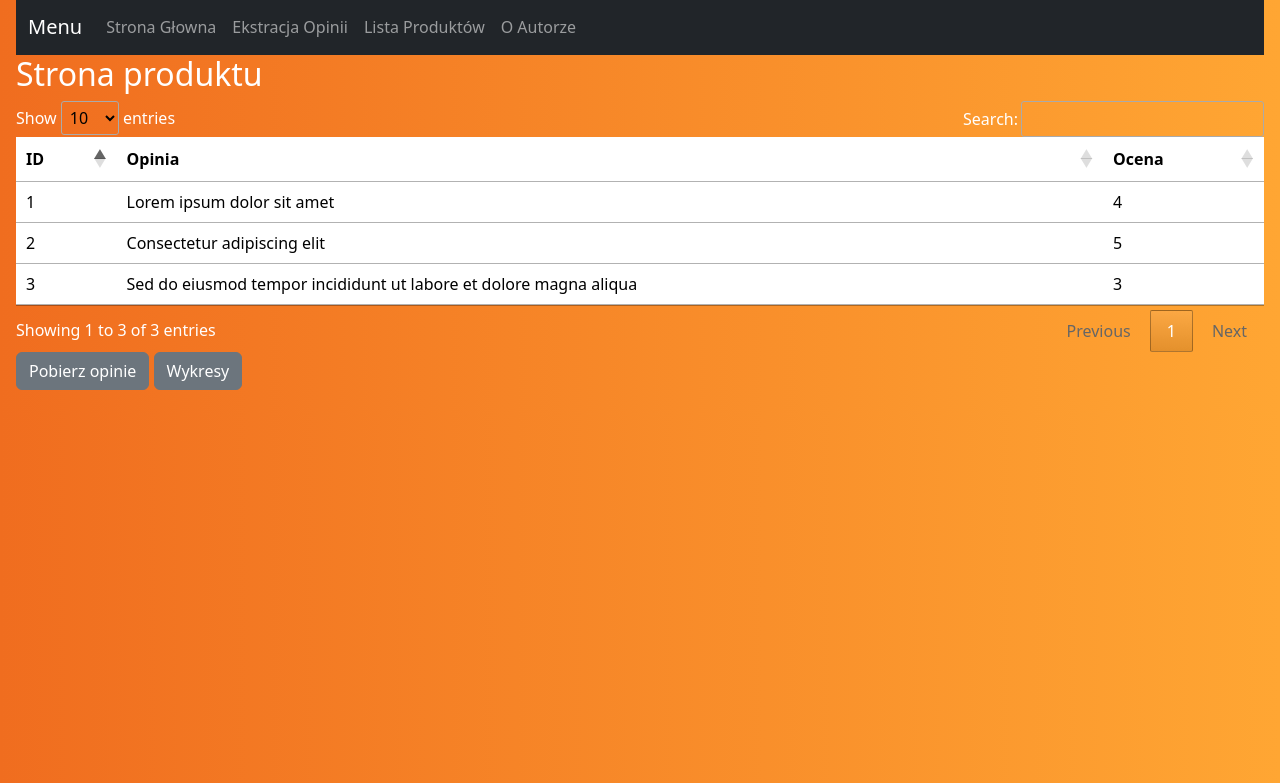
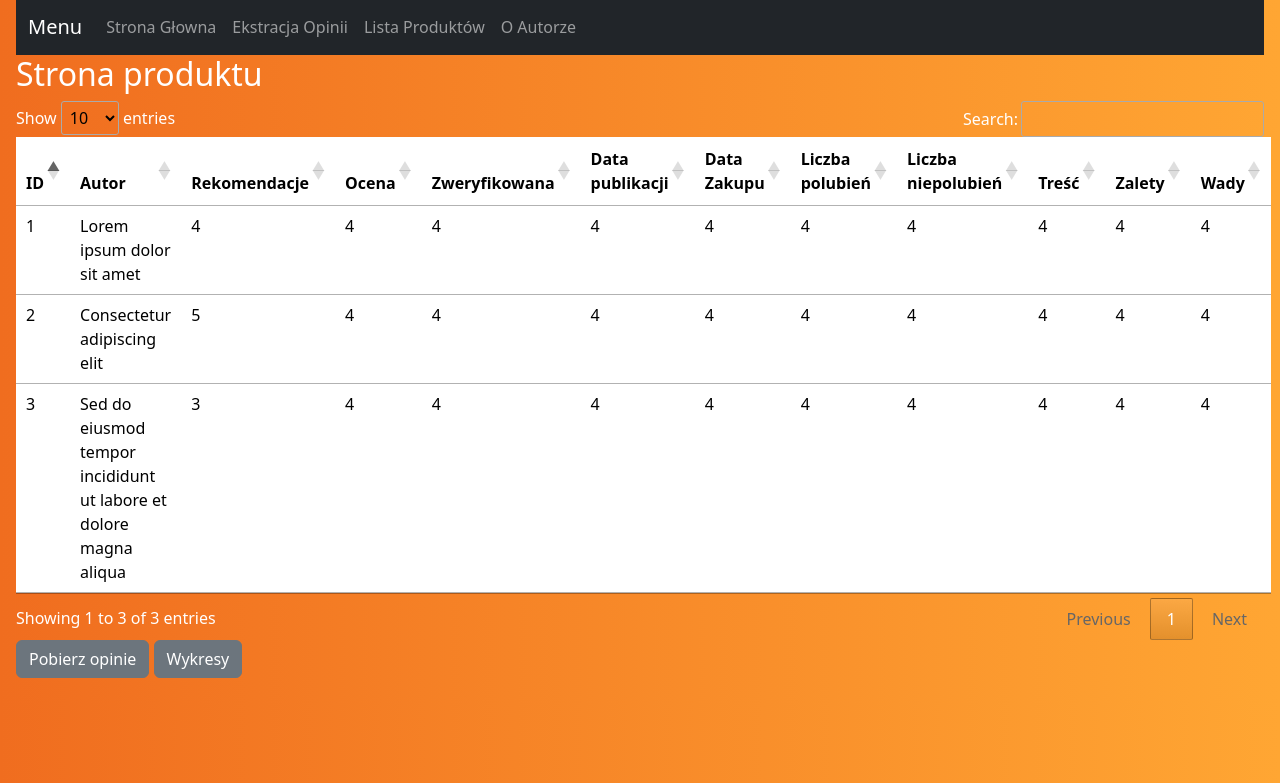
Before and after one commit to MikolajSuchan/CeneWebScraper, a Python web app: template app/templates/product.html in a window 1280 px wide. Shown: the part 17-800 px from the top of the page. Run offline with Jinja, Linux system fonts and the light colour scheme; the template is opened without the code that fills it, so the values that code supplies are empty; some libraries are stand-ins or nearby versions.

Commit message:
template

```diff
--- a/app/templates/product.html
+++ b/app/templates/product.html
@@ -49,8 +49,17 @@
                 <thead>
                   <tr>
                     <th>ID</th>
-                    <th>Opinia</th>
+                    <th>Autor</th>
+                    <th>Rekomendacje</th>
                     <th>Ocena</th>
+                    <th>Zweryfikowana</th>
+                    <th>Data publikacji</th>
+                    <th>Data Zakupu</th>
+                    <th>Liczba polubień</th>
+                    <th>Liczba niepolubień</th>
+                    <th>Treść</th>
+                    <th>Zalety</th>
+                    <th>Wady</th>
                   </tr>
                 </thead>
                 <tbody>
@@ -58,16 +67,43 @@
                     <td>1</td>
                     <td>Lorem ipsum dolor sit amet</td>
                     <td>4</td>
+                    <td>4</td>
+                    <td>4</td>
+                    <td>4</td>
+                    <td>4</td>
+                    <td>4</td>
+                    <td>4</td>
+                    <td>4</td>
+                    <td>4</td>
+                    <td>4</td>
                   </tr>
                   <tr>
                     <td>2</td>
                     <td>Consectetur adipiscing elit</td>
                     <td>5</td>
+                    <td>4</td>
+                    <td>4</td>
+                    <td>4</td>
+                    <td>4</td>
+                    <td>4</td>
+                    <td>4</td>
+                    <td>4</td>
+                    <td>4</td>
+                    <td>4</td>
                   </tr>
                   <tr>
                     <td>3</td>
                     <td>Sed do eiusmod tempor incididunt ut labore et dolore magna aliqua</td>
                     <td>3</td>
+                    <td>4</td>
+                    <td>4</td>
+                    <td>4</td>
+                    <td>4</td>
+                    <td>4</td>
+                    <td>4</td>
+                    <td>4</td>
+                    <td>4</td>
+                    <td>4</td>
                   </tr>
                 </tbody>
               </table>
```
